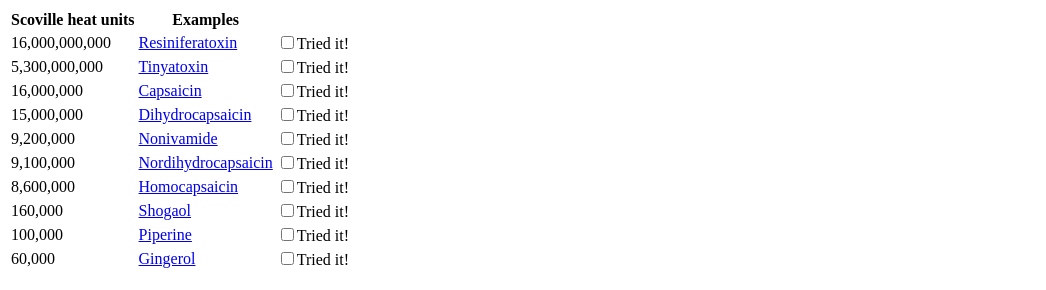
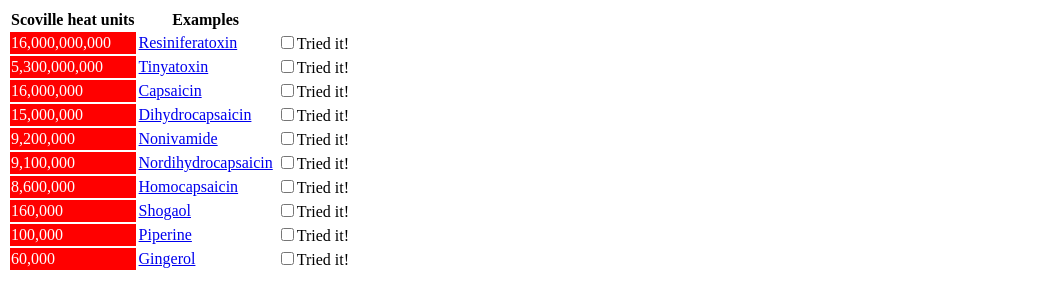
Before and after one commit to Djejin/task_01, a plain HTML site: page index.html in a window 1280 px wide. Shown: the top 290 px of the page, without its empty margins (0-1046 px from the left). Drawn offline with Linux system fonts and the light colour scheme.

Commit message:
the first cell in each data row have a red background

```diff
--- a/index.html
+++ b/index.html
@@ -5,10 +5,13 @@
    <style>
       /*the first row of the table bold*/
       tr:first-of-type{
-      font-weight: bold;
+        font-weight: bold;
       }
-
-
+      /*the first cell in each data row have a red background*/
+      td:first-of-type{
+        background: red;
+        color: white;
+      }
    </style>
  </head>
  <body>
```
